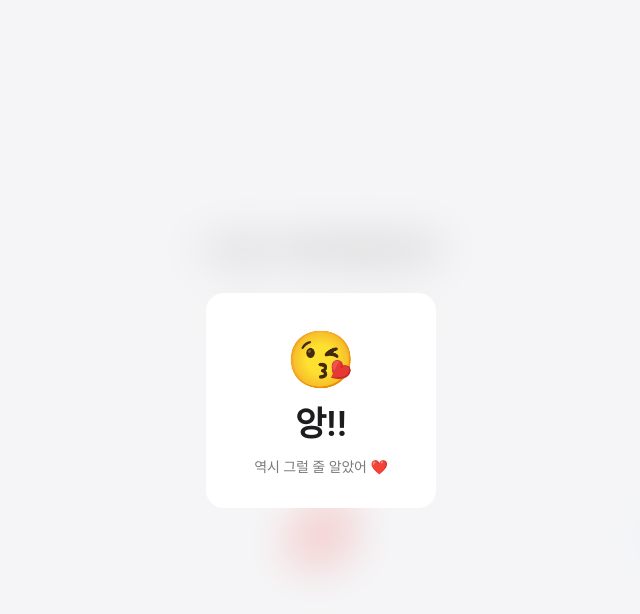
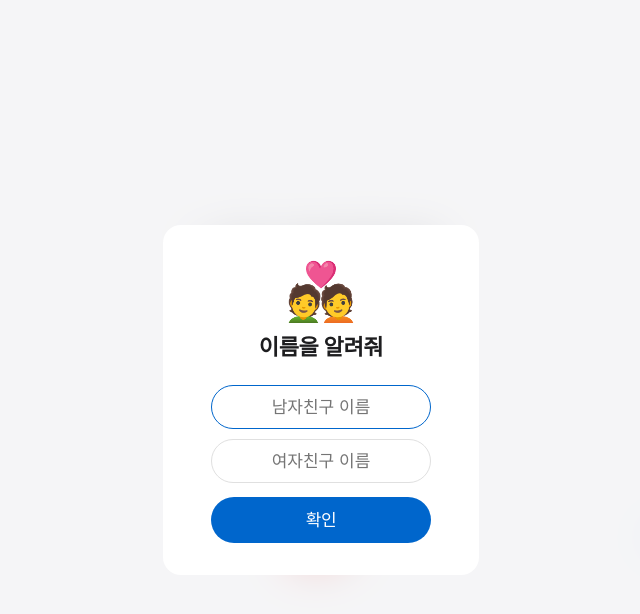
Before and after one commit to kkang62975-boop/-ai, a plain HTML site: page index.html in a window 1280 px wide. Both pictures are taken after a click on the button "좋아!! 💕". Shown: the whole page, without its empty margins (319-959 px from the left). Drawn offline with nearby package versions, Linux system fonts and the light colour scheme; no server answers.

Commit message:
Add name-entry step and dating day-count popup; drop static 앙!! text
좋아 클릭 시 이름 입력 팝업이 뜨고, 제출하면 2025-10-30 기준 사귄 일수를
계산해 보여준다. 결과 팝업의 고정 문구 "앙!!"은 제거.

```diff
--- a/index.html
+++ b/index.html
@@ -153,6 +153,7 @@
     letter-spacing: -0.374px;
     color: var(--ink);
   }
+  .popup-text.sm { font-size: 22px; }
   .popup-hint {
     margin-top: 10px;
     font-family: var(--font-text);
@@ -161,6 +162,35 @@
     letter-spacing: -0.224px;
     color: var(--ink-muted-48);
   }
+  .popup-days {
+    margin-top: 12px;
+    font-family: var(--font-text);
+    font-size: 17px;
+    font-weight: 600;
+    letter-spacing: -0.374px;
+    color: var(--ink);
+  }
+
+  .name-form {
+    display: flex;
+    flex-direction: column;
+    gap: 10px;
+    margin-top: var(--sp-lg);
+  }
+  .name-form input {
+    width: 220px;
+    font-family: var(--font-text);
+    font-size: 17px;
+    padding: 11px 18px;
+    border-radius: 9999px;
+    border: 1px solid var(--hairline);
+    outline: none;
+    text-align: center;
+    color: var(--ink);
+    background: var(--canvas);
+  }
+  .name-form input:focus { border-color: var(--primary); }
+  .name-form button { width: 100%; margin-top: 4px; }
 
   @media (max-width: 640px) {
     h1 { font-size: 34px; }
@@ -187,11 +217,22 @@
     <div class="hero-emoji">💋</div>
   </div>
 
+  <div id="namePopup" class="popup-overlay">
+    <div class="popup-box">
+      <div class="popup-emoji">💑</div>
+      <div class="popup-text sm">이름을 알려줘</div>
+      <form id="nameForm" class="name-form">
+        <input id="boyName" type="text" placeholder="남자친구 이름" required maxlength="20" autocomplete="off">
+        <input id="girlName" type="text" placeholder="여자친구 이름" required maxlength="20" autocomplete="off">
+        <button type="submit" class="btn yes">확인</button>
+      </form>
+    </div>
+  </div>
+
   <div id="popup" class="popup-overlay">
     <div class="popup-box">
       <div class="popup-emoji">😘</div>
-      <div class="popup-text">앙!!</div>
-      <div class="popup-hint">역시 그럴 줄 알았어 ❤️</div>
+      <div id="dDayText" class="popup-days"></div>
     </div>
   </div>
 
@@ -200,6 +241,20 @@
   const noBtn = document.getElementById('noBtn');
   const yesBtn = document.getElementById('yesBtn');
   const popup = document.getElementById('popup');
+  const namePopup = document.getElementById('namePopup');
+  const nameForm = document.getElementById('nameForm');
+  const boyNameInput = document.getElementById('boyName');
+  const girlNameInput = document.getElementById('girlName');
+  const dDayText = document.getElementById('dDayText');
+
+  const START_DATE = new Date(2025, 9, 30); // 2025-10-30 (사귀기 시작한 날, 월은 0부터 시작하므로 9 = 10월)
+
+  function daysSinceStart() {
+    const now = new Date();
+    const utcStart = Date.UTC(START_DATE.getFullYear(), START_DATE.getMonth(), START_DATE.getDate());
+    const utcNow = Date.UTC(now.getFullYear(), now.getMonth(), now.getDate());
+    return Math.floor((utcNow - utcStart) / 86400000) + 1; // 시작일을 1일째로 계산
+  }
 
   // Supabase: /api/config(Vercel 서버리스 함수)에서 URL/anon key를 받아 초기화.
   // 값은 저장소에 하드코딩하지 않고 Vercel 환경변수(SUPABASE_URL, SUPABASE_ANON_KEY)로만 관리한다.
@@ -296,8 +351,19 @@
   });
 
   yesBtn.addEventListener('click', () => {
+    logResponse();
+    namePopup.classList.add('show');
+    boyNameInput.focus();
+  });
+
+  nameForm.addEventListener('submit', (e) => {
+    e.preventDefault();
+    const boy = boyNameInput.value.trim();
+    const girl = girlNameInput.value.trim();
+    const days = daysSinceStart();
+    dDayText.textContent = `${boy} ♥ ${girl}, 사귄 지 오늘로 ${days}일째예요!`;
+    namePopup.classList.remove('show');
     popup.classList.add('show');
-    logResponse();
   });
 
   popup.addEventListener('click', () => {
```
